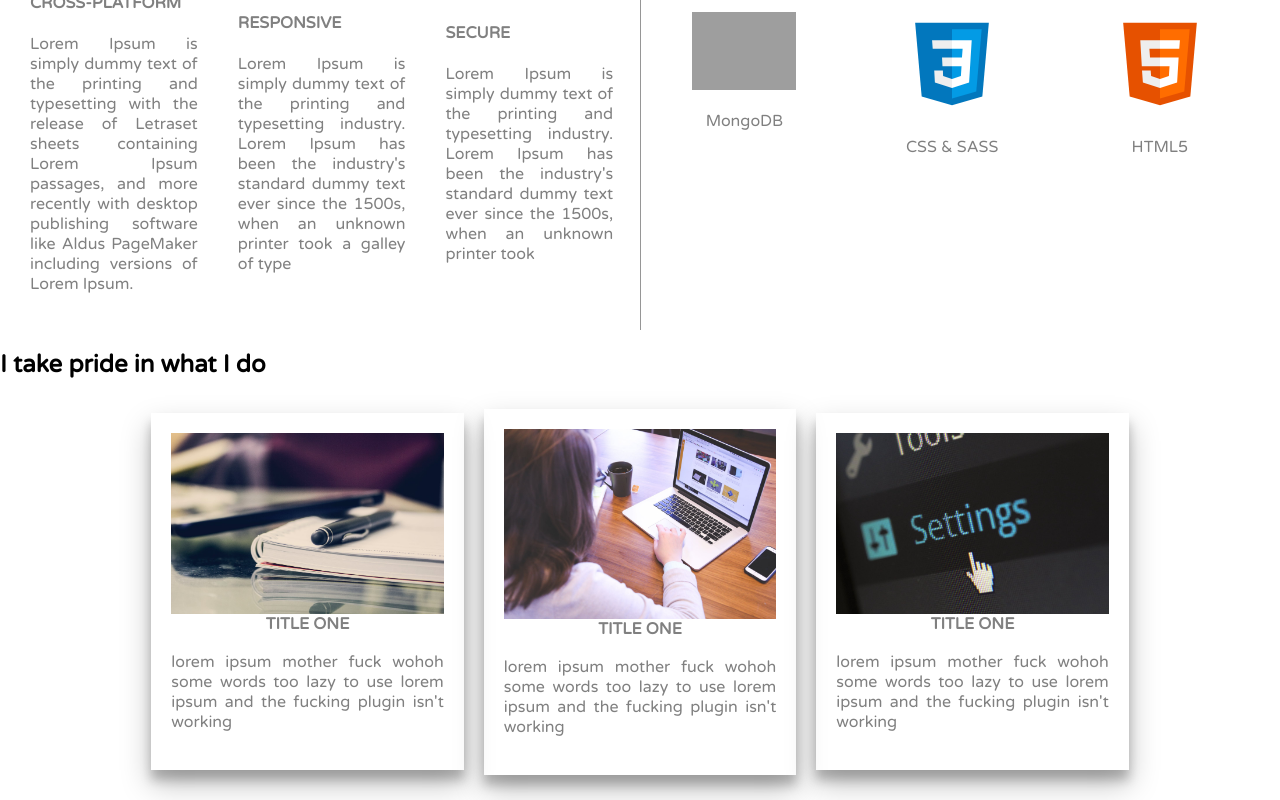
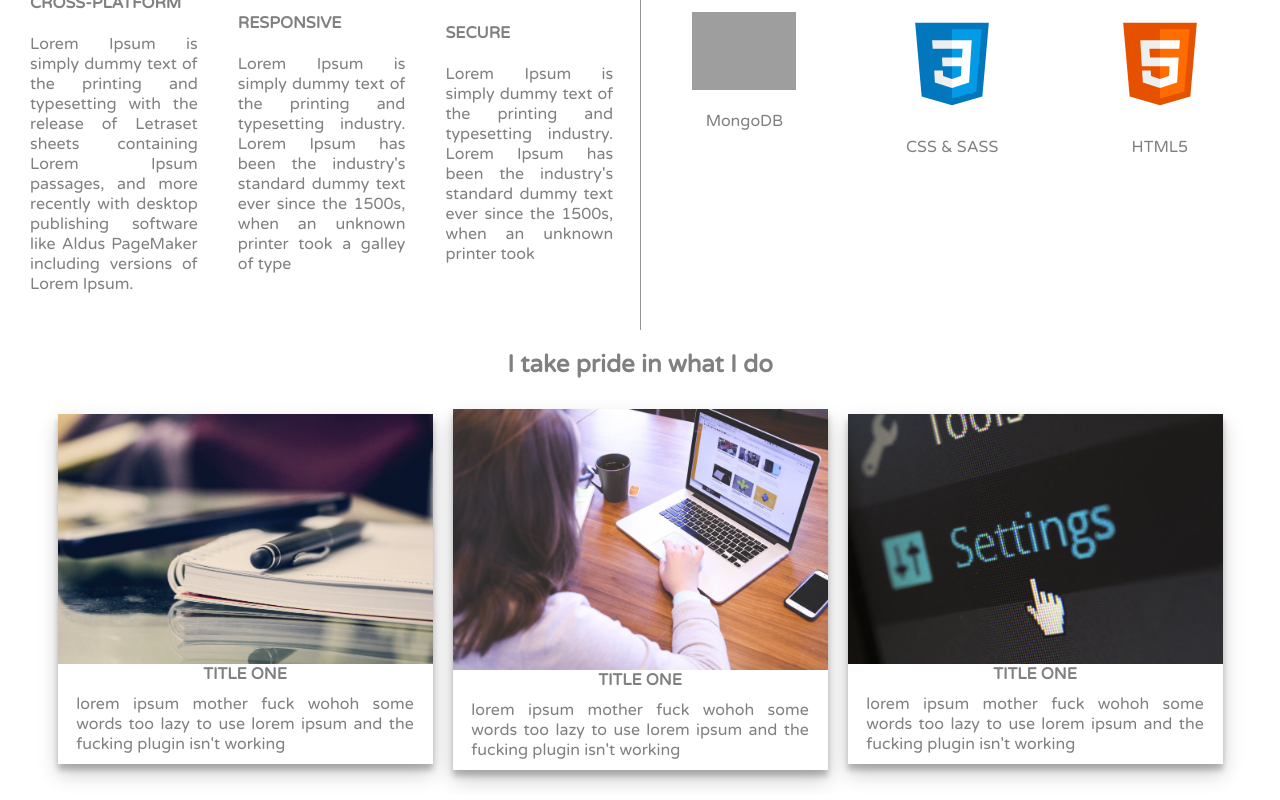
Before and after one commit to Zeus3hd/ahdhani, a React (Create React App) app: page / in a window 1280 px wide. Shown: the part 1620-2420 px from the top of the page. Built offline with nearby package versions, Linux system fonts and the light colour scheme; grey boxes are pictures that could not be loaded.

Commit message:
center projects

```diff
--- a/src/App.css
+++ b/src/App.css
@@ -142,15 +142,13 @@
   justify-content: center;
 }
 .projects-container div {
-  width: 25%;
+  width: 30%;
   align-items: center;
   text-align: justify;
   display: flex;
   flex-direction: column;
-  box-sizing: border-box;
-  padding: 20px;
   color: grey;
-  box-shadow: 0 14px 28px rgba(0, 0, 0, 0.25), 0 10px 10px rgba(0, 0, 0, 0.22);
+  box-shadow: 0 10px 20px rgba(0, 0, 0, 0.19), 0 6px 6px rgba(0, 0, 0, 0.23);
   margin: 10px;
   align-self: center;
 }
@@ -160,198 +158,12 @@
   padding: 0;
 }
 .projects-container div p {
-  width: 100%;
-  padding: 2px;
-}
-/*
-#header-component {
-  display: flex;
-  flex-direction: row-reverse;
-  align-items: flex-start;
-  flex-wrap: nowrap;
+  width: 90%;
+  padding: 5px;
+  margin: 5px;
 }
 
-#landing-content {
-  display: flex;
-  flex-direction: row-reverse;
-  align-content: space-between;
-  margin-left: 40px;
-}
-
-#landing-content p {
-  align-self: center;
-  text-align: justify;
-  font-size: 18px;
-  color: #757575;
-  background: linear-gradient(-45deg, #d35585, #b16957, #2098c4, #1ead8c);
-  background-clip: text;
-  -webkit-background-clip: text;
-  -webkit-text-fill-color: transparent;
-  filter: saturate(0%);
-  filter: hue-rotate(0);
-  animation: anim 15s infinite;
-  margin: 5px;
-}
-#header-img {
-  width: 50%;
-  filter: saturate(0%);
-  filter: hue-rotate(0);
-  animation: anim 10s infinite;
-}
-
-@keyframes anim {
-  50% {
-    filter: saturate(100%);
-    filter: hue-rotate(360deg);
-  }
-  100% {
-    filter: saturate(50%);
-    filter: hue-rotate(0);
-  }
-}
-
-.container {
-  position: absolute;
-  display: flex;
-  width: 60%;
-  list-style: none;
-}
-.container > li {
-  flex: 1;
-  text-transform: uppercase;
-}
-.container li a {
-  transition: 0.3s;
-  border-top: 1px solid rgba(0, 0, 0, 0);
-  border-bottom: 1px solid rgba(0, 0, 0, 0);
-}
-.container li a:hover {
-  color: #d35585;
-  border-top: 1px solid #d35585;
-  border-bottom: 1px solid #d35585;
-}
-
-#rect-top {
-  width: 600px;
-  height: 150px;
-  margin: auto;
-  margin-bottom: 20px;
-  transform: translate(-100px, 20px);
-  border: 1px solid #b16957;
-  filter: saturate(0%);
-  filter: hue-rotate(0);
-  animation: anim 5s infinite;
-}
-
-#rect-bottom {
-  width: 600px;
-  height: 150px;
-  margin: auto;
-  margin-bottom: 20px;
-  transform: translate(50px, -90px);
-  border: 1px solid #b16957;
-  filter: saturate(0%);
-  filter: hue-rotate(0);
-  animation: anim 5s infinite;
-}
-#rect-bottom h2 {
-  margin-left: 10px;
-  margin-top: -15px;
-  background: linear-gradient(-45deg, #d35585, #91898c);
-  background-clip: text;
-  -webkit-background-clip: text;
-  -webkit-text-fill-color: transparent;
-}
-
-#rect-bottom p {
-  margin-left: 10px;
-  background: linear-gradient(-45deg, #d35585, #91898c);
-  background-clip: text;
-  -webkit-background-clip: text;
-  -webkit-text-fill-color: transparent;
-}
-
-.section-container {
-  display: flex;
-  flex-direction: row;
-  margin: 20px;
-}
-#features {
-  flex: 1;
-  display: flex;
-  flex-wrap: wrap;
-  flex: 1;
-}
-#features div {
-  width: 29%;
-  text-align: justify;
-  margin: 5px;
-  margin-bottom: 0;
-  margin-top: 0;
-  padding: 5px;
+#projects h2 {
+  text-align: center;
   color: grey;
 }
-#features h4 {
-  text-align: center;
-}
-#stack {
-  display: flex;
-  flex-wrap: wrap;
-  flex: 1;
-}
-
-#stack div {
-  display: flex;
-  width: 33%;
-}
-
-#stack div img {
-  width: 50%;
-}
-
-#stack div {
-  flex-direction: column;
-  align-items: center;
-}
-
-#stack div p {
-  color: grey;
-  text-transform: uppercase;
-}
-
-#projects {
-  display: flex;
-  flex-direction: column;
-  align-items: center;
-}
-
-.projects-container {
-  display: flex;
-  flex-direction: row;
-  align-items: center;
-  align-content: center;
-}
-
-.projects-container div {
-  display: flex;
-  align-content: center;
-  width: 33%;
-  align-items: center;
-  justify-content: center;
-  flex-direction: column;
-  text-align: justify;
-  margin: 10px;
-  padding: 10px;
-}
-.projects-container div strong {
-  margin: 5px;
-  padding: 5px;
-}
-.projects-container div p {
-  margin: 5px;
-  padding: 5px;
-}
-
-.projects-container div img {
-  width: 70%;
-} */
```
